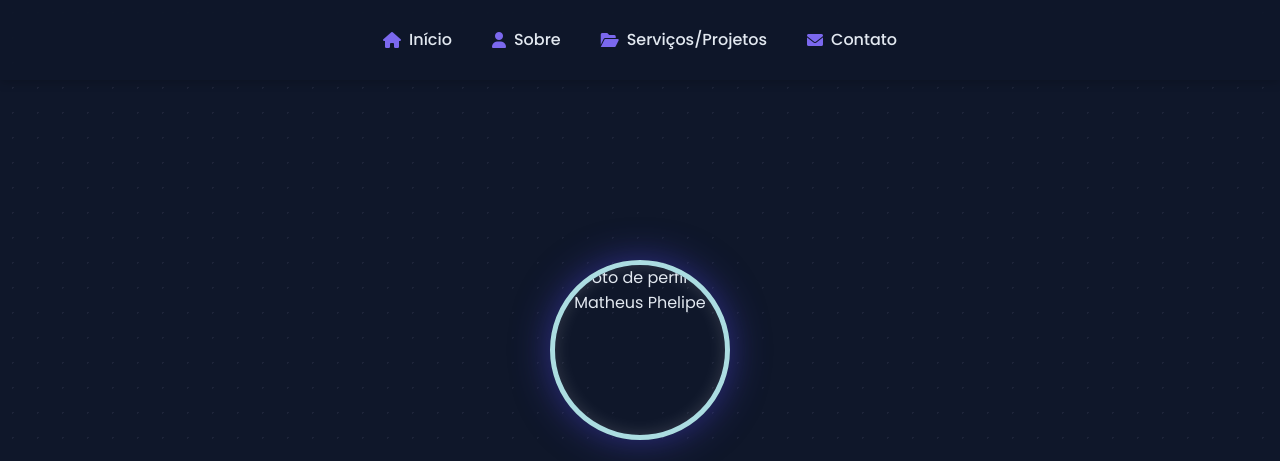
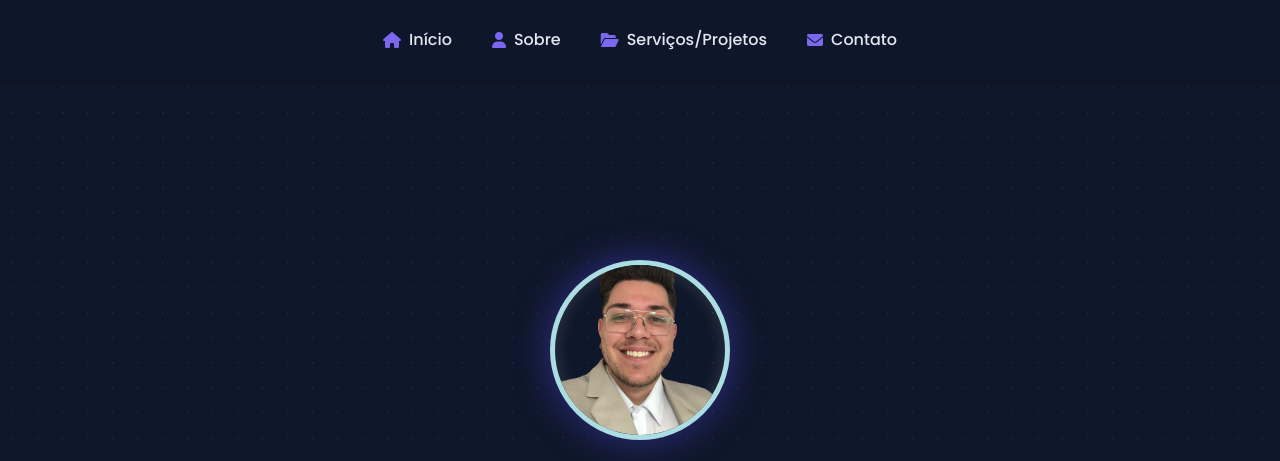
Before and after one commit to MatheusPhelipeDEV/portfolio, a plain HTML site: page index.html in a window 1280 px wide. Shown: the top 461 px of the page. Drawn offline with Linux system fonts and the light colour scheme.

Commit message:
Update index.html

```diff
--- a/index.html
+++ b/index.html
@@ -49,7 +49,7 @@
 
     <main id="inicio" class="cabecalho">
       <img
-        src="./images/profile.jpg"
+        src="./images/profile.png"
         alt="Foto de perfil de Matheus Phelipe"
         class="foto-perfil"
       />
```
